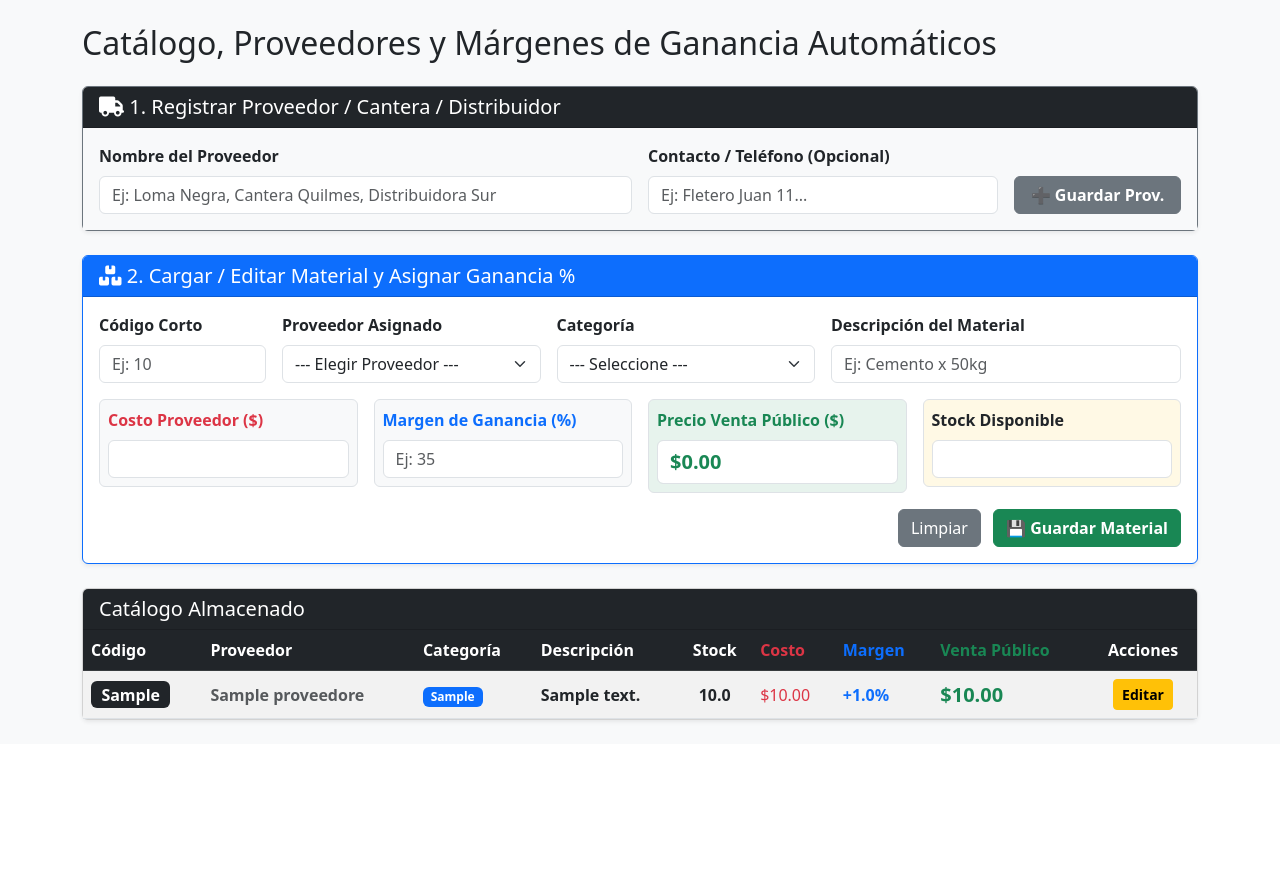
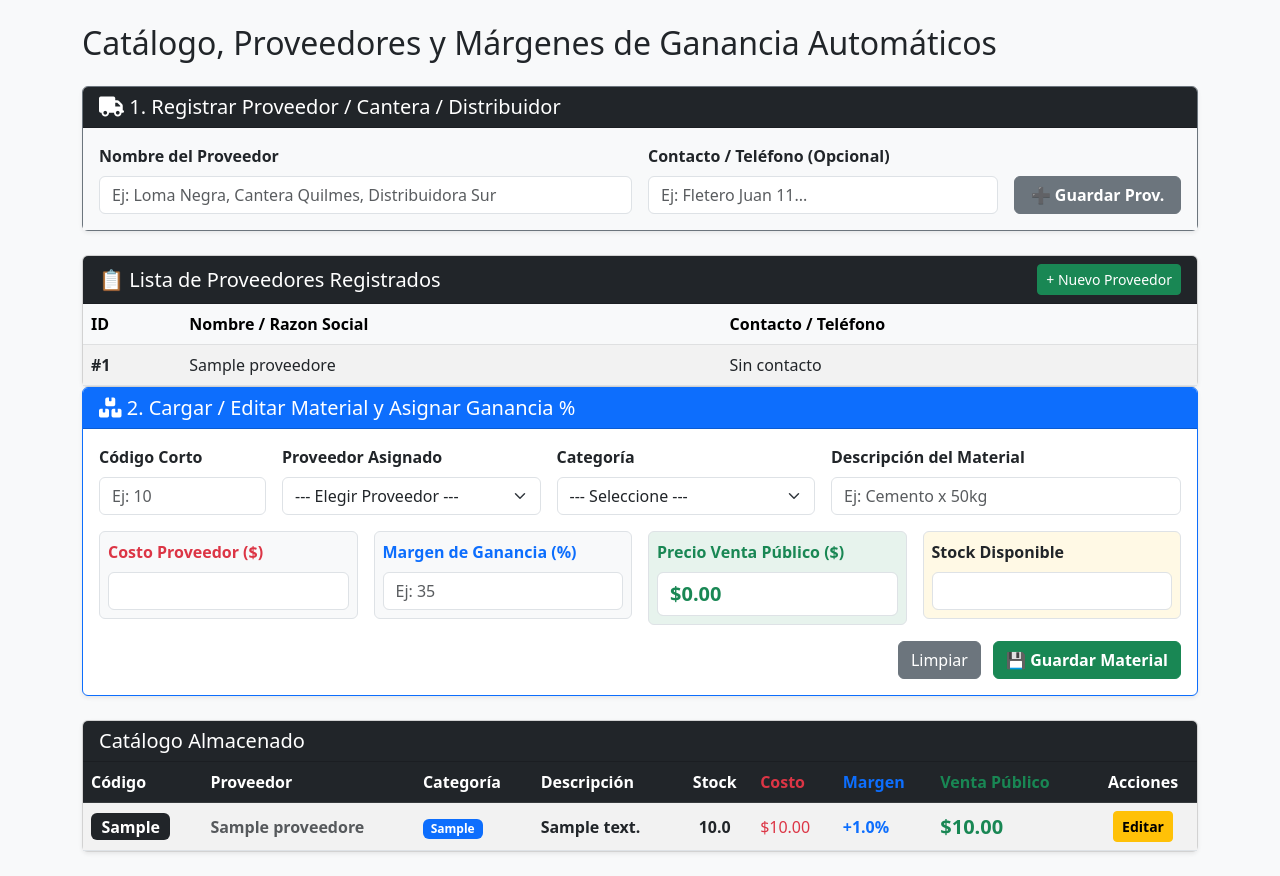
Before and after one commit to Rentherfire64/leoalmada, a Flask app: page /productos in a window 1280 px wide. Shown: the part 56-932 px from the top of the page. Before the commit the page ends 779 px from the top, so only its background shows below. Run offline with Flask 3, Linux system fonts and the light colour scheme; tables that the repository leaves empty hold one stand-in row (values such as "Sample post").

Commit message:
Enhance product and supplier management interface
Added a new section for registered suppliers with a modal to add new suppliers. Updated the product loading section and ensured proper functionality for calculating automatic sales price.

```diff
--- a/templates/productos.html
+++ b/templates/productos.html
@@ -45,6 +45,44 @@
             </div>
         </div>
 
+        <!-- SECCIÓN / TABLA DE PROVEEDORES -->
+<div class="card mt-4 shadow-sm">
+  <div class="card-header bg-dark text-white d-flex justify-content-between align-items-center">
+    <h5 class="mb-0">📋 Lista de Proveedores Registrados</h5>
+    <!-- Botón que abre el modal para agregar nuevo proveedor -->
+    <button type="button" class="btn btn-sm btn-success" data-bs-toggle="modal" data-bs-target="#modalProveedor">
+      + Nuevo Proveedor
+    </button>
+  </div>
+  <div class="card-body p-0">
+    <div class="table-responsive">
+      <table class="table table-striped table-hover mb-0">
+        <thead class="table-light">
+          <tr>
+            <th>ID</th>
+            <th>Nombre / Razon Social</th>
+            <th>Contacto / Teléfono</th>
+          </tr>
+        </thead>
+        <tbody>
+          {% for prov in proveedores %}
+            <tr>
+              <td><strong>#{{ prov[0] }}</strong></td>
+              <td>{{ prov[1] }}</td>
+              <td>{{ prov[2] if prov[2] else 'Sin contacto' }}</td>
+            </tr>
+          {% else %}
+            <tr>
+              <td colspan="3" class="text-center text-muted py-3">
+                No hay proveedores registrados aún.
+              </td>
+            </tr>
+          {% endfor %}
+        </tbody>
+      </table>
+    </div>
+  </div>
+</div>
         <!-- CARGAR PRODUCTO CON MARGEN -->
         <div class="card mb-4 shadow-sm border-primary">
             <div class="card-header bg-primary text-white">
```
